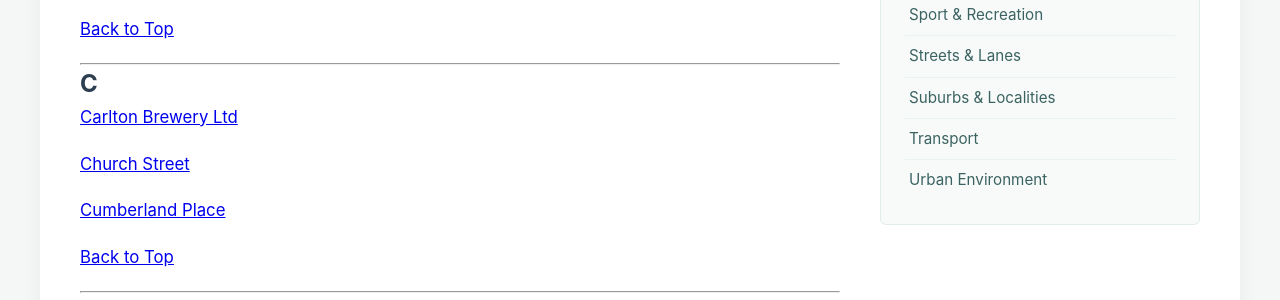
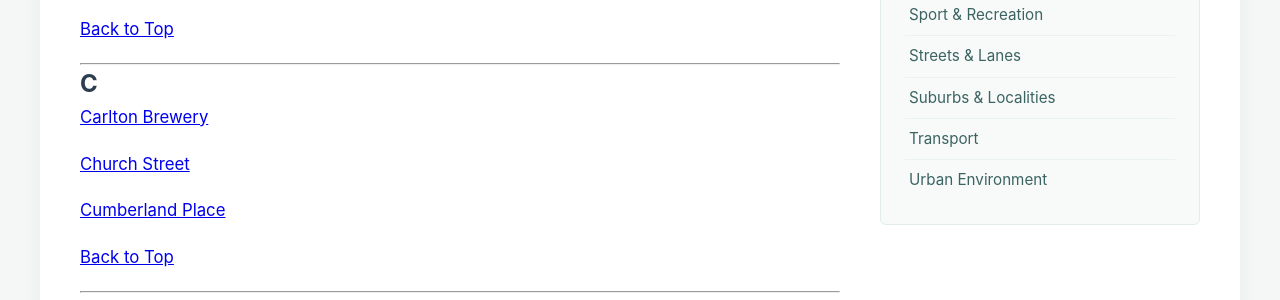
Before and after one commit to notamitchell/order, a Jekyll site: the page built from aToZ.md, in a window 1280 px wide and 900 px high, scrolled down 794 px. Shown: the part 153-453 px from the top of the window. Built offline with Jekyll 4.4.1, drawn with Linux system fonts in a browser that asks for light colours; a script that is not in the unit is left out.

Commit message:
Update aToZ.md

```diff
--- a/aToZ.md
+++ b/aToZ.md
@@ -49,7 +49,7 @@ Select a letter below to jump directly to that section.
 
 ## C
 
-[Carlton Brewery Ltd](civic?id=16-Carlton-Brewery-Ltd-Parker-Thos-L-manager-Bouverie-Street)
+[Carlton Brewery](civic?id=Carlton Brewery)
 
 [Church Street](civic?id=Church Street)
 
```
